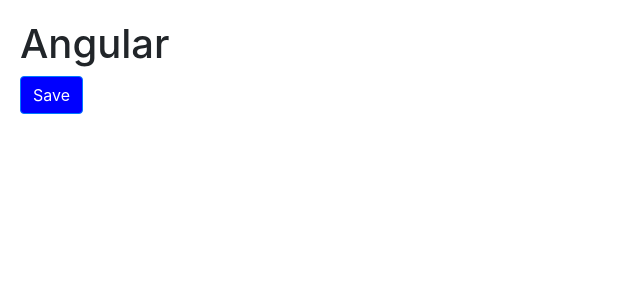
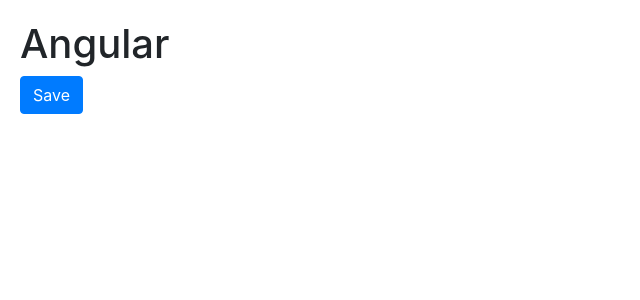
Before and after one commit to elmotabuzo16/angular5_testing, an Angular app: page / in a window 1280 px wide. Shown: the top 300 px of the page, without its empty margins (0-640 px from the left). Built offline with nearby package versions, Linux system fonts and the light colour scheme.

Commit message:
Event Handling

```diff
--- a/src/app/courses.component.ts
+++ b/src/app/courses.component.ts
@@ -8,11 +8,24 @@
     //this will render the app.component.html using <courses></courses>
     //<h2 [textContent]="title" />
     template: `
-        <button class="btn btn-primary" [style.backgroundColor]="isActive ? 'blue' : 'white'">Save</button>
+        <div (click)="onDivClicked()">
+            <button (click)="onSave($event)" class="btn btn-primary">Save</button>
+        </div>
         `
 })
 
 // we need to export the class in order to see it in angular
 export class CoursesComponent {
-    isActive = true;
+    onDivClicked() {
+        console.log("Div was clicked");
+
+    }
+
+    onSave($event) {
+        //This will remove the logs at the top "Div was clicked"
+        $event.stopPropagation();
+
+        console.log("Button was clicked", $event);
+    }
+
 }
```
